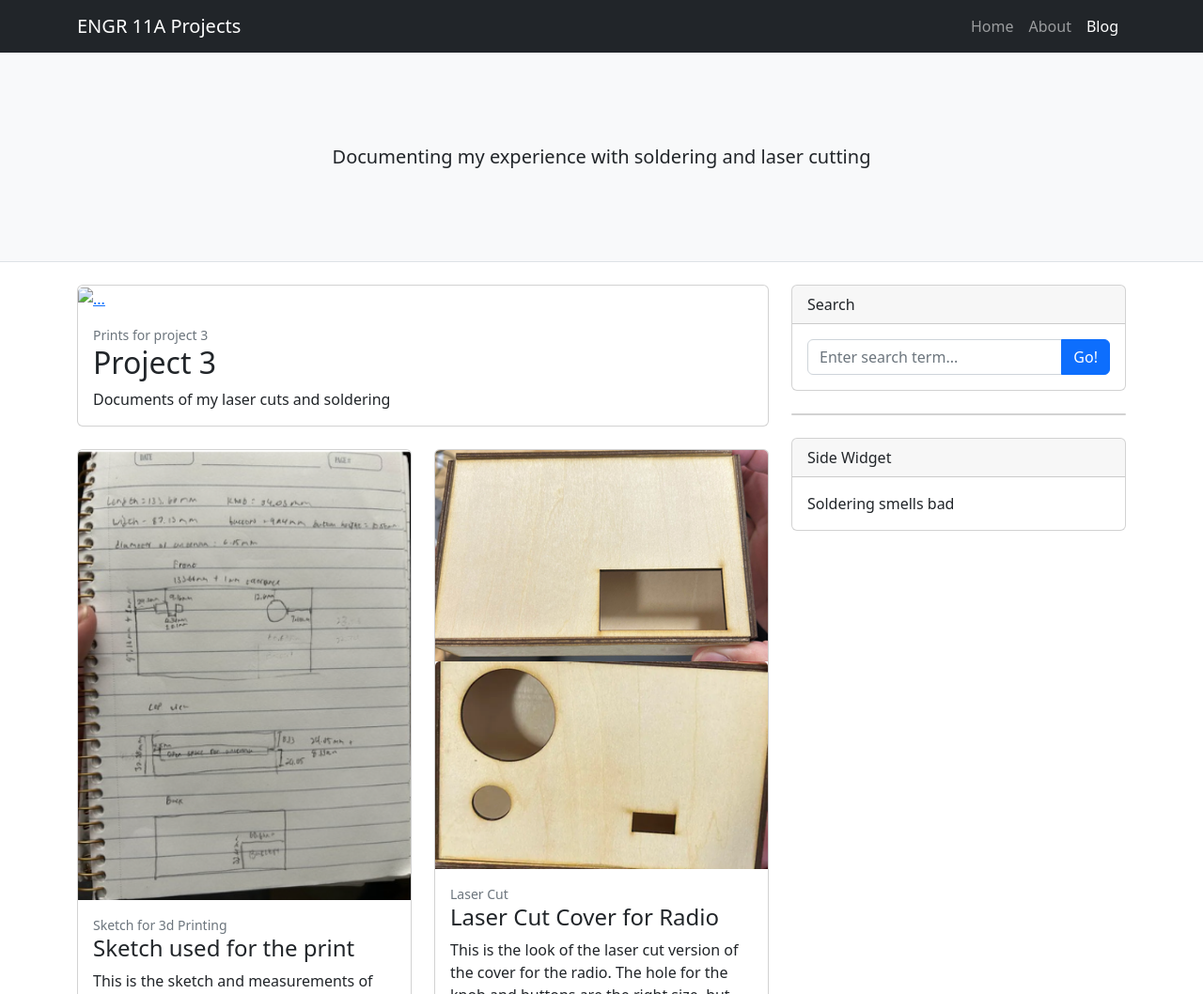
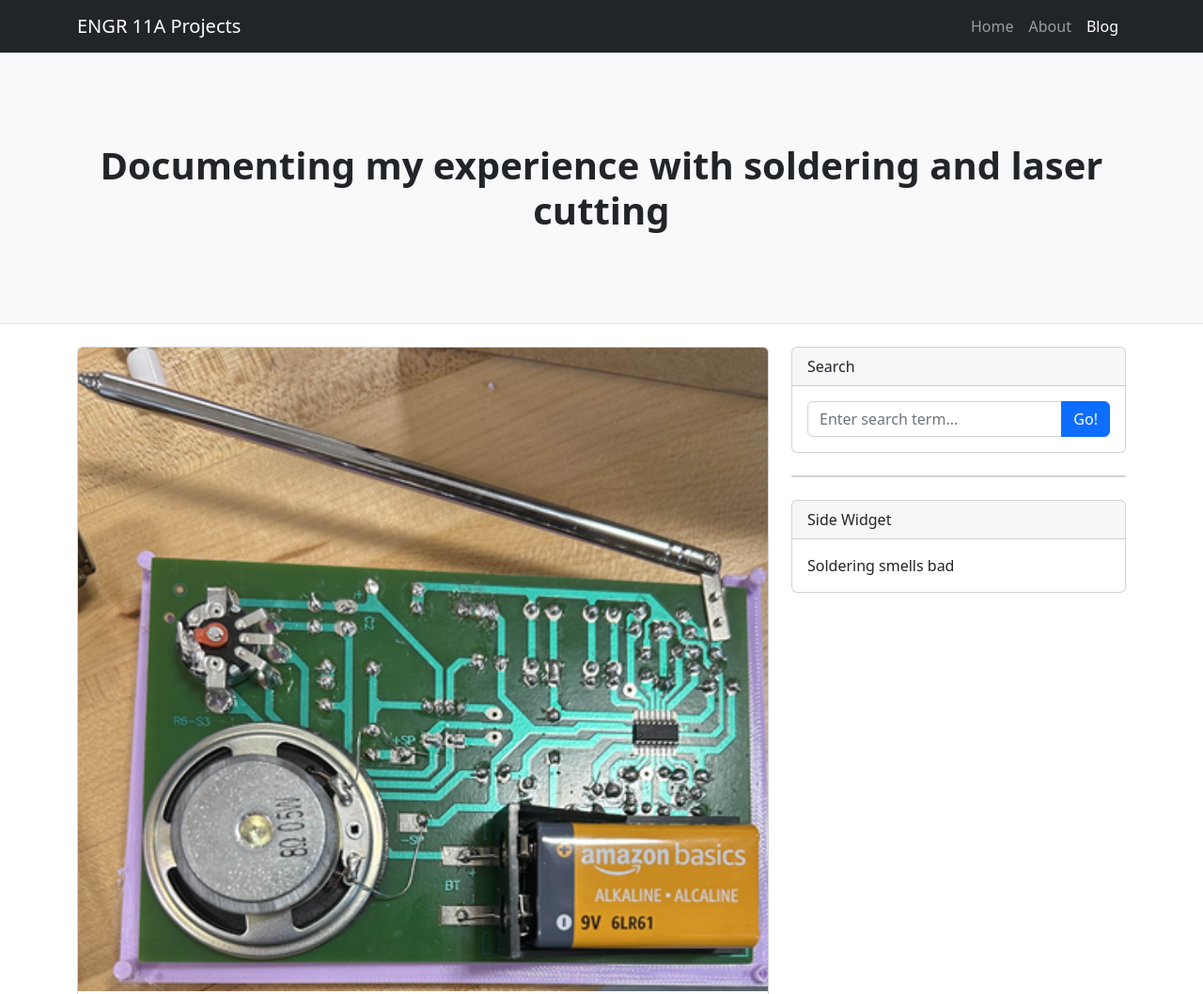
Before and after one commit to TomatoBrandeis/Project3, a plain HTML site: page index.html in a window 1280 px wide. Shown: the top 1058 px of the page at 94% size. Drawn offline with nearby package versions, Linux system fonts and the light colour scheme.

Commit message:
Updated images

```diff
--- a/index.html
+++ b/index.html
@@ -30,8 +30,8 @@
         <header class="py-5 bg-light border-bottom mb-4">
             <div class="container">
                 <div class="text-center my-5">
-                    <h1 class="fw-bolder"></h1>
-                    <p class="lead mb-0">Documenting my experience with soldering and laser cutting</p>
+                    <h1 class="fw-bolder">Documenting my experience with soldering and laser cutting</h1>
+                    <p class="lead mb-0"></p>
                 </div>
             </div>
         </header>
@@ -42,7 +42,7 @@
                 <div class="col-lg-8">
                     <!-- Featured blog post-->
                     <div class="card mb-4">
-                        <a href="#!"><img class="card-img-top" src="assets\Pufferfish.jpg" alt="..." /></a>
+                        <a href="#!"><img class="card-img-top" src="assets\front_fit_3d.png" alt="..." /></a>
                         <div class="card-body">
                             <div class="small text-muted">Prints for project 3</div>
                             <h2 class="card-title">Project 3</h2>
```
